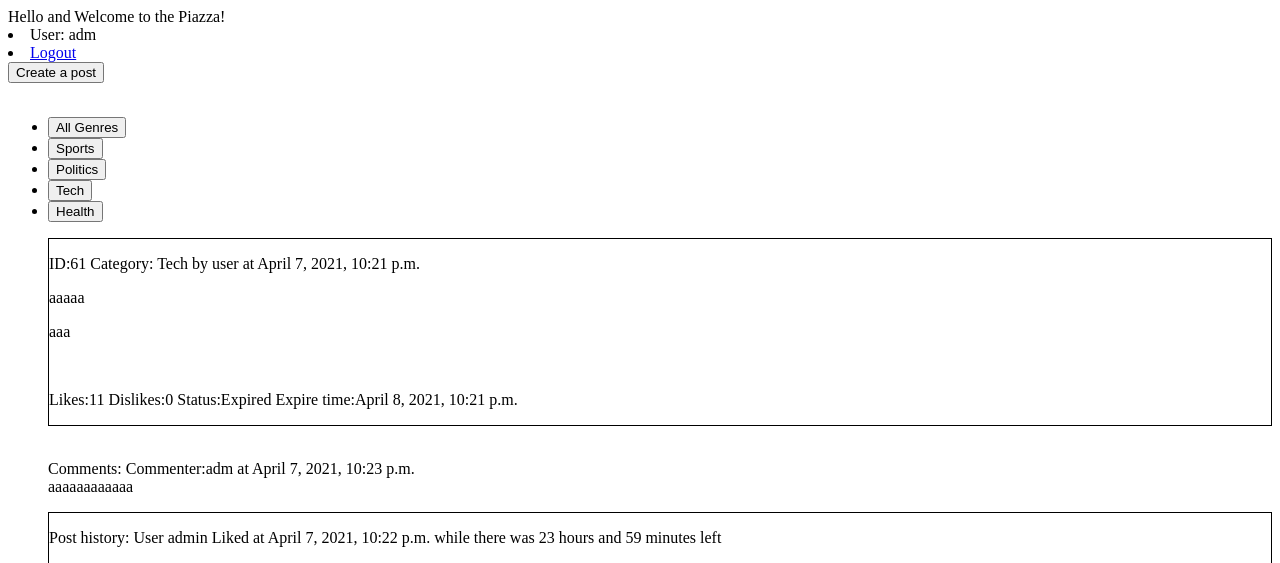
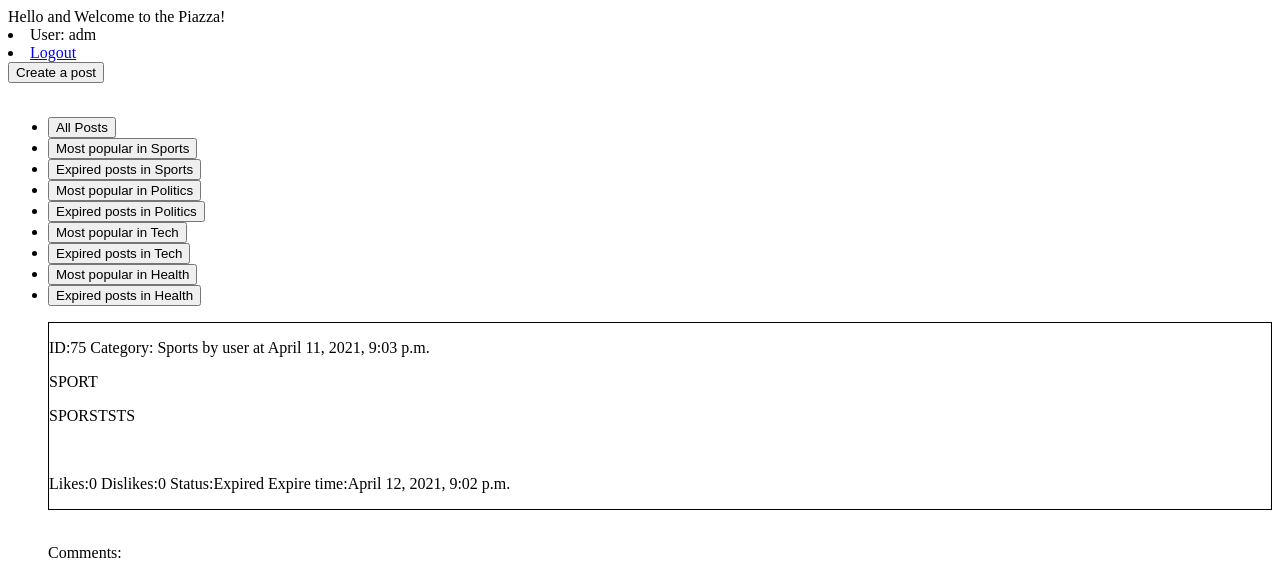
Before and after one commit to jkopra01/ccCoursework, a Django app: page /posts/ in a window 1280 px wide. Shown: the top 563 px of the page. Run offline with Django 3.2, Linux system fonts and the light colour scheme; a user stored in the database is signed in; data comes from the database, SQL or seed files in the repository; both versions use the stored data as it was after the commit.

Commit message:
expiry date,expired posts button

```diff
--- a/src/piazza/forms.py
+++ b/src/piazza/forms.py
@@ -1,5 +1,11 @@
 from django import forms
 from .models import Post,Topic,Comment
+from datetime import datetime, timedelta
+from django.utils import timezone
+#from django.forms.widgets import SelectTimeWidget
+
+def getDefaultExDate():
+  return timezone.now() + timedelta(days=1)
 
 topics = Topic.objects.all().values_list('id', 'name').distinct()
 topics_list = []
@@ -7,11 +13,18 @@ for topic in topics:
     topics_list.append(topic)
 
 
+class DateInput(forms.DateInput):
+    input_type = 'date'
+
+
+
 class CreatePost(forms.ModelForm):
     topics = forms.MultipleChoiceField(choices=topics_list,widget=forms.CheckboxSelectMultiple)
+    extimestamp = forms.DateTimeField(initial=getDefaultExDate(), label='Expiry time:')
+
     class Meta:
         model = Post
-        fields = ('title', 'body','topics')
+        fields = ('title', 'body','topics','extimestamp')
 
 
 class CreateComment(forms.ModelForm):
--- a/src/piazza/templates/posts.html
+++ b/src/piazza/templates/posts.html
@@ -19,13 +19,18 @@ Hello and Welcome to the Piazza!
   <ul>
     <li>
       <button type="submit" class="button" name="topic" value="" selected>
-        All Genres
+        All Posts
       </button>
     </li>
     {% for topic in topics %}
     <li>
       <button type="submit" class="button" name="topic" value="{{ topic.id }}">
-        {{ topic.name }}
+        Most popular in {{ topic.name }}
+      </button>
+    </li>
+    <li>
+      <button type="submit" class="button" name="expiredTopic" value="{{ topic.id }}">
+       Expired posts in {{ topic.name }}
       </button>
     </li>
     {% endfor %}
--- a/src/piazza/views.py
+++ b/src/piazza/views.py
@@ -31,6 +31,7 @@ class PostView(TemplateView):
                 Post.objects.filter(id=post.id).update(status=False)
 
         topic = self.request.GET.get('topic')
+        expiredTopic = self.request.GET.get('expiredTopic')
         likes = self.request.GET.get('like')
         dislikes = self.request.GET.get('dislike')
         dontLike = self.request.GET.get('dontLike')
@@ -67,12 +68,18 @@ class PostView(TemplateView):
         context['likedPosts'] = likedPosts
         context['dislikedPosts'] = dislikedPosts
         context['username'] = user.username
-        context['filter'] = Post.objects.annotate(fieldsum=F('dislikes') + F('likes')).order_by('-fieldsum')
+        context['filter'] = Post.objects.all().order_by('-timestamp')
         context['topics'] = Topic.objects.all()
 
         if topic:
+            context['test'] = topic
             posts = Post.objects.filter(topics=topic)
             context['filter'] = posts.annotate(fieldsum=F('dislikes') + F('likes')).order_by('-fieldsum')
+        elif expiredTopic:
+            context['test'] = expiredTopic
+            posts = Post.objects.filter(topics=expiredTopic, status=False)
+            context['filter'] = posts.annotate(fieldsum=F('dislikes') + F('likes')).order_by('-fieldsum')
+
         return context
 
 
```
Also changed, not shown: src/db.sqlite3.
